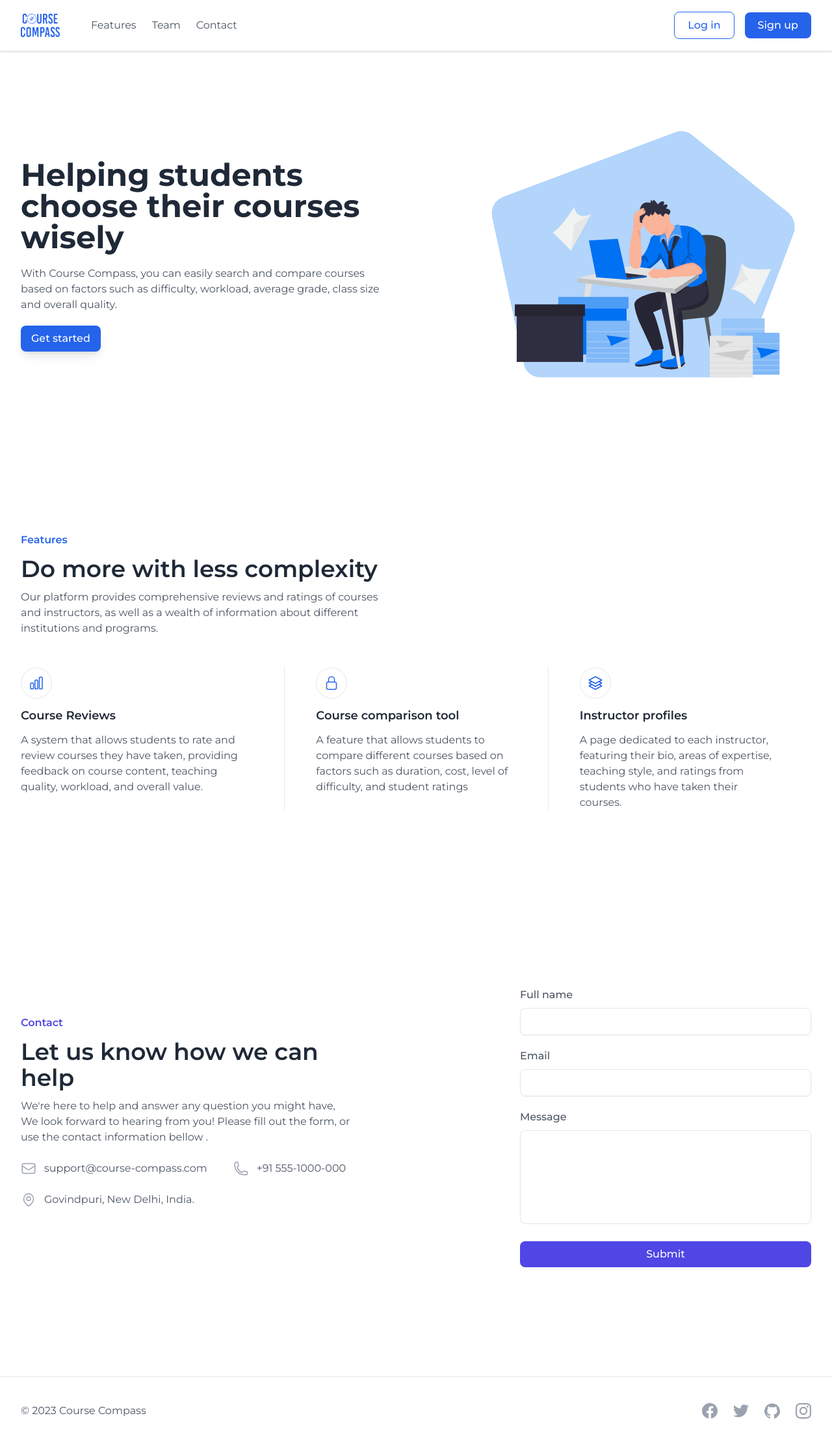
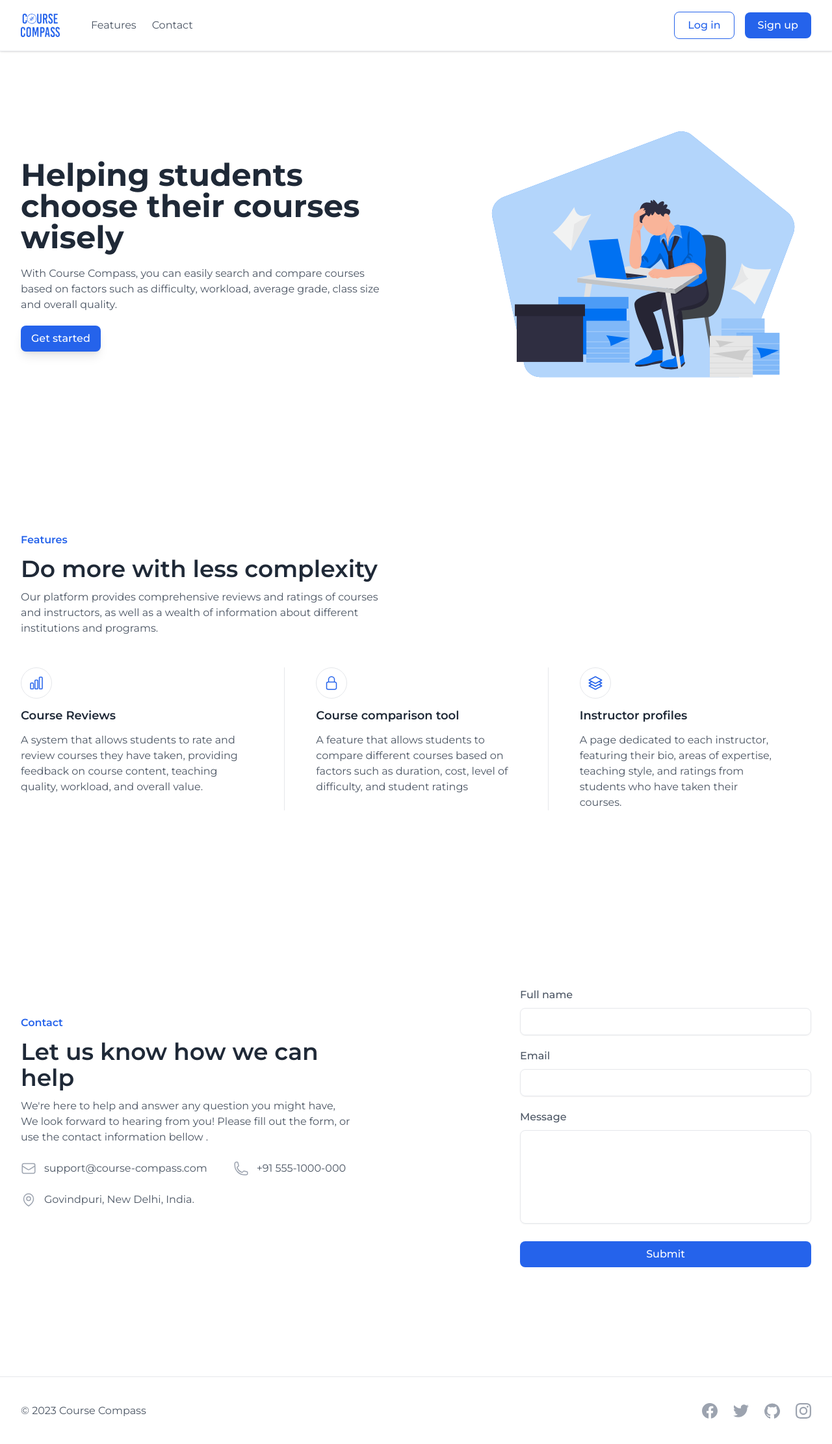
Before and after one commit to mohitg66/Course-Compass, a React (Vite) app: page / in a window 1280 px wide. Shown: the whole page at 65% size. Built offline with nearby package versions, Linux system fonts and the light colour scheme; what tw-elements would draw is missing.

Commit message:
same, with added changes to git

```diff
--- a/src/components/Contact1.jsx
+++ b/src/components/Contact1.jsx
@@ -36,7 +36,7 @@ export default () => {
             <div className="max-w-screen-xl mx-auto px-4 text-gray-600 md:px-8">
                 <div className="max-w-lg mx-auto gap-12 justify-between items-center lg:flex lg:max-w-none">
                     <div className="max-w-lg space-y-3">
-                        <h3 className="text-indigo-600 font-semibold">
+                        <h3 className="text-blue-600 font-semibold">
                             Contact
                         </h3>
                         <p className="text-gray-800 text-3xl font-semibold sm:text-4xl">
@@ -72,7 +72,7 @@ export default () => {
                                 <input
                                     type="text"
                                     required
-                                    className="w-full mt-2 px-3 py-2 text-gray-500 bg-transparent outline-none border focus:border-indigo-600 shadow-sm rounded-lg"
+                                    className="w-full mt-2 px-3 py-2 text-gray-500 bg-transparent outline-none border focus:border-blue-600 shadow-sm rounded-lg"
                                 />
                             </div>
                             <div>
@@ -82,17 +82,17 @@ export default () => {
                                 <input
                                     type="email"
                                     required
-                                    className="w-full mt-2 px-3 py-2 text-gray-500 bg-transparent outline-none border focus:border-indigo-600 shadow-sm rounded-lg"
+                                    className="w-full mt-2 px-3 py-2 text-gray-500 bg-transparent outline-none border focus:border-blue-600 shadow-sm rounded-lg"
                                 />
                             </div>
                             <div>
                                 <label className="font-medium">
                                     Message
                                 </label>
-                                <textarea required className="w-full mt-2 h-36 px-3 py-2 resize-none appearance-none bg-transparent outline-none border focus:border-indigo-600 shadow-sm rounded-lg"></textarea>
+                                <textarea required className="w-full mt-2 h-36 px-3 py-2 resize-none appearance-none bg-transparent outline-none border focus:border-blue-600 shadow-sm rounded-lg"></textarea>
                             </div>
                             <button
-                                className="w-full px-4 py-2 text-white font-medium bg-indigo-600 hover:bg-indigo-500 active:bg-indigo-600 rounded-lg duration-150"
+                                className="w-full px-4 py-2 text-white font-medium bg-blue-600 hover:bg-blue-500 active:bg-blue-600 rounded-lg duration-150"
                             >
                                 Submit
                             </button>
--- a/src/components/Contact2.jsx
+++ b/src/components/Contact2.jsx
@@ -94,7 +94,7 @@ export default () => {
                                 <textarea required className="w-full mt-2 h-36 px-3 py-2 resize-none appearance-none bg-transparent outline-none border focus:border-indigo-600 shadow-sm rounded-lg"></textarea>
                             </div>
                             <button
-                                className="w-full px-4 py-2 text-white font-medium bg-indigo-600 hover:bg-indigo-500 active:bg-indigo-600 rounded-lg duration-150"
+                                className="w-full px-4 py-2 text-white font-medium bg-blue-600 hover:bg-blue-500 active:bg-blue-700 rounded-lg duration-150"
                             >
                                 Submit
                             </button>
--- a/src/components/LandingPage.jsx
+++ b/src/components/LandingPage.jsx
@@ -13,7 +13,7 @@ export default () => {
     // Replace javascript:void(0) path with your path
     const navigation = [
         { title: "Features", path: "features" },
-        { title: "Team", path: "team" },
+        // { title: "Team", path: "team" },
         { title: "Contact", path: "contact" },
     ]
 
--- a/src/components/Navbar1.jsx
+++ b/src/components/Navbar1.jsx
@@ -1,3 +1,4 @@
+
 // import { useState } from "react"
 // import { Link } from "react-router-dom"
 
--- a/src/components/Navbar2.jsx
+++ b/src/components/Navbar2.jsx
@@ -60,8 +60,8 @@ export default () => {
 
   // Replace javascript:void(0) path with your path
   const navigation = [
-      { title: "Courses", path: "/courses" },
-      { title: "Contact", path: "/contact" },
+      { title: "Courses", path: "courses" },
+      { title: "Contact", path: "contact" },
     //   { title: "Guides", path: "javascript:void(0)" },
     //   { title: "Partners", path: "javascript:void(0)" },
   ]
```
Also changed, not shown: 1 other file (tests, documents, lock files or other folders).
